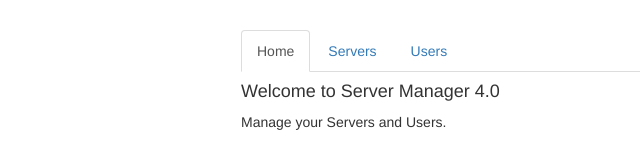
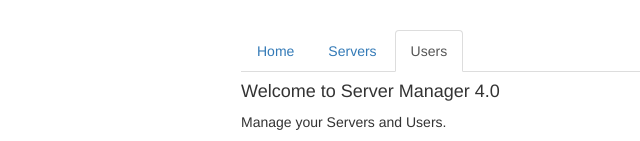
Before and after one commit to ale1a1/Angular-routing, an Angular app: page /users in a window 1280 px wide. Shown: the top 141 px of the page, without its empty margins (24-664 px from the left). Built offline with nearby package versions, Linux system fonts and the light colour scheme.

Commit message:
style active router links

```diff
--- a/src/app/app.component.html
+++ b/src/app/app.component.html
@@ -2,9 +2,19 @@
   <div class="row">
     <div class="col-xs-12 col-sm-10 col-md-8 col-sm-offset-1 col-md-offset-2">
       <ul class="nav nav-tabs">
-        <li role="presentation" class="active"><a href="#">Home</a></li>
-        <li role="presentation"><a href="#">Servers</a></li>
-        <li role="presentation"><a href="#">Users</a></li>
+        <li
+          role="presentation"
+          routerLinkActive="active"
+          [routerLinkActiveOptions]="{ exact: true }"
+        >
+          <a routerLink="/">Home</a>
+        </li>
+        <li role="presentation" routerLinkActive="active">
+          <a routerLink="/servers">Servers</a>
+        </li>
+        <li role="presentation" routerLinkActive="active">
+          <a routerLink="/users">Users</a>
+        </li>
       </ul>
     </div>
   </div>
```
